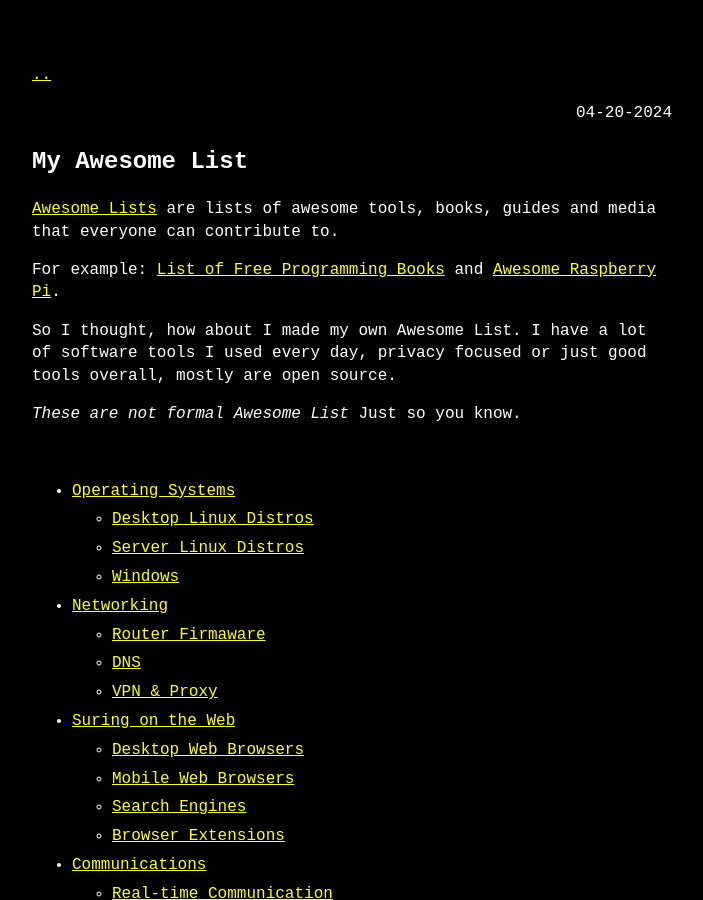
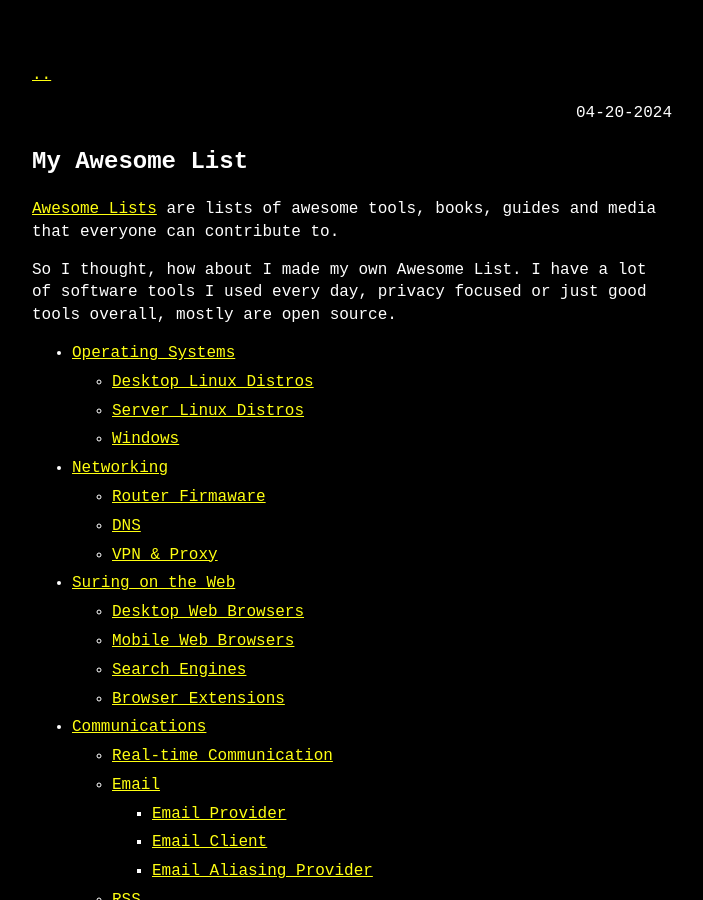
Before and after one commit to colgrave34/colgrave34.github.io, a Jekyll site: the page built from _posts/2024-04-20-my-awesome-list.md, in a window 1280 px wide and 900 px high. Shown: the whole window, without its empty margins (288-991 px from the left). Built offline with Jekyll 4.4.1, drawn with Linux system fonts in a browser that asks for light colours; comment, search, counter and statistics services are not loaded; some of the changed text lies outside the part shown.

Commit message:
update 2024-04-20-my-awesome-list.md

```diff
--- a/_posts/2024-04-20-my-awesome-list.md
+++ b/_posts/2024-04-20-my-awesome-list.md
@@ -6,13 +6,8 @@
 ---
 [Awesome Lists](https://github.com/sindresorhus/awesome) are lists of awesome tools, books, guides and media that everyone can contribute to.
 
-For example: [List of Free Programming Books](https://github.com/EbookFoundation/free-programming-books) and [Awesome Raspberry Pi](https://github.com/thibmaek/awesome-raspberry-pi).
-
 So I thought, how about I made my own Awesome List. I have a lot of software tools I used every day, privacy focused or just good tools overall, mostly are open source.
 
-*These are not formal Awesome List* Just so you know.
-
-&nbsp;
 - [Operating Systems](#operating-systems)
   - [Desktop Linux Distros](#desktop-linux-distros)
   - [Server Linux Distros](#server-linux-distros)
@@ -41,8 +36,6 @@
   - [Image/Digital Drawing](#imagedigital-drawing)
   - [CAD 3D Modeling Tools](#cad--3d-modeling-tools)
 
-
-&nbsp;
 # Operating Systems
 ## Desktop Linux Distros
 Here are desktop distros that I recommend for new users
```
Also changed, not shown: other parts of _posts/2024-04-20-my-awesome-list.md (+0 -3 lines).
